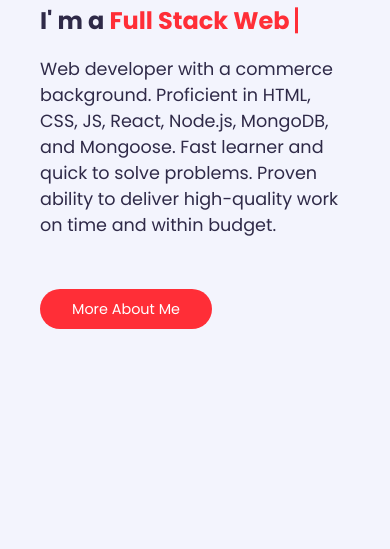
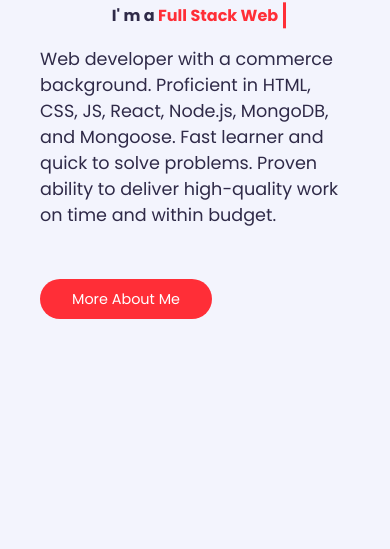
Before and after one commit to hashib786/Portfolio, a plain HTML site: page index.html in a window 390 px wide. Shown: the part 295-844 px from the top of the page. Drawn offline with nearby package versions, Linux system fonts and the light colour scheme; a web font is replaced by a local one.

Commit message:
Implemented Typing Text Functionality

```diff
--- a/css/style.css
+++ b/css/style.css
@@ -984,3 +984,9 @@ body.color5 {
         padding-bottom: 2rem;
     }
 }
+
+@media (max-width:560px) {
+    .heading:has(.after__cursor) {
+        font-size: 1rem;
+    }
+}
--- a/index.html
+++ b/index.html
@@ -102,8 +102,9 @@
             <h1 class="heading">
               Hello, my name is <span class="style">Hashib Raja</span>
             </h1>
-            <h1 class="heading after__cursor">
-              I' m a <span class="typingText"></span>
+            <h1 class="heading">
+              I' m a
+              <span class="typingText after__cursor"></span>
             </h1>
             <p class="home__detail">
               Web developer with a commerce background. Proficient in HTML, CSS,
```
